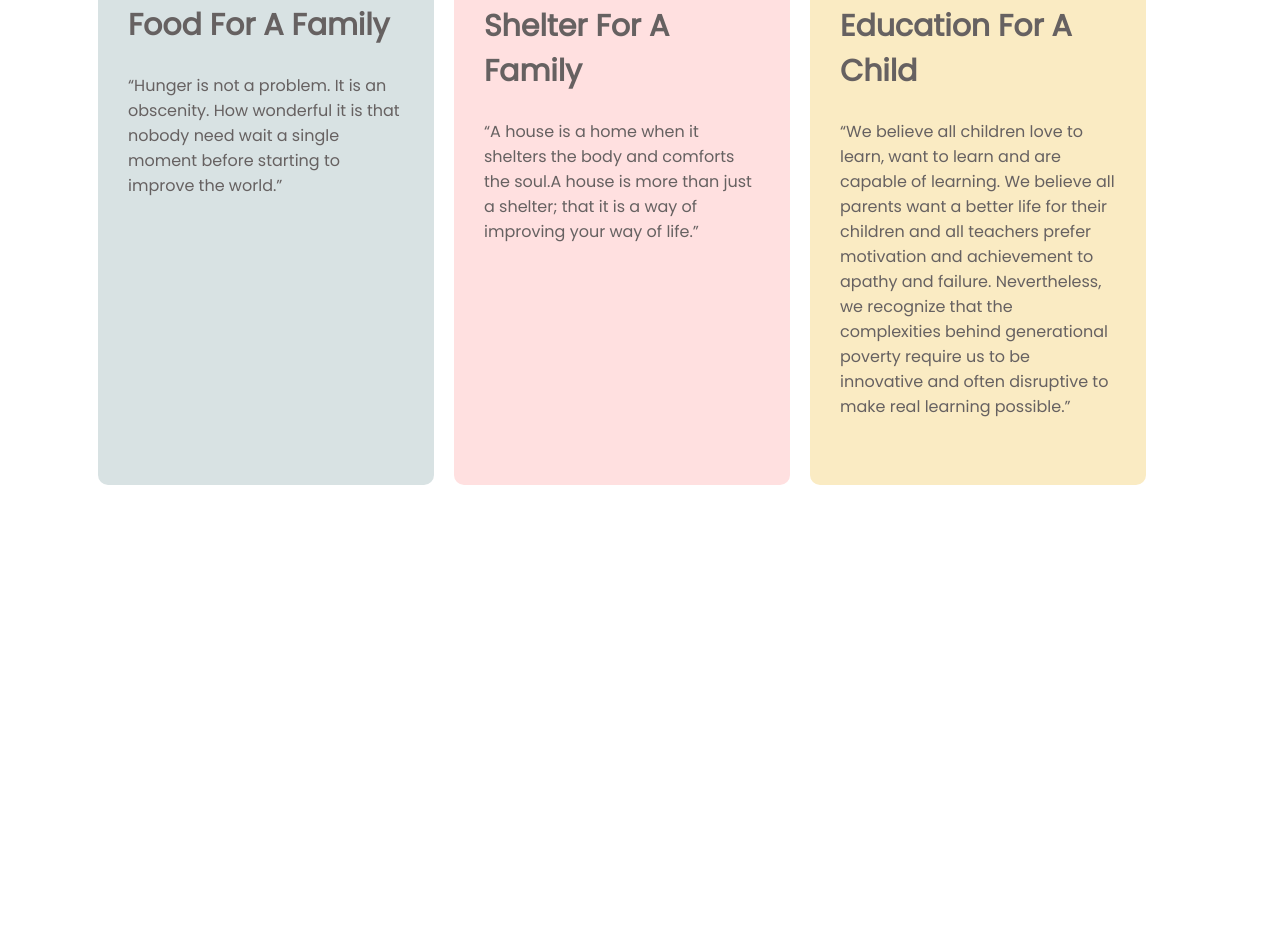
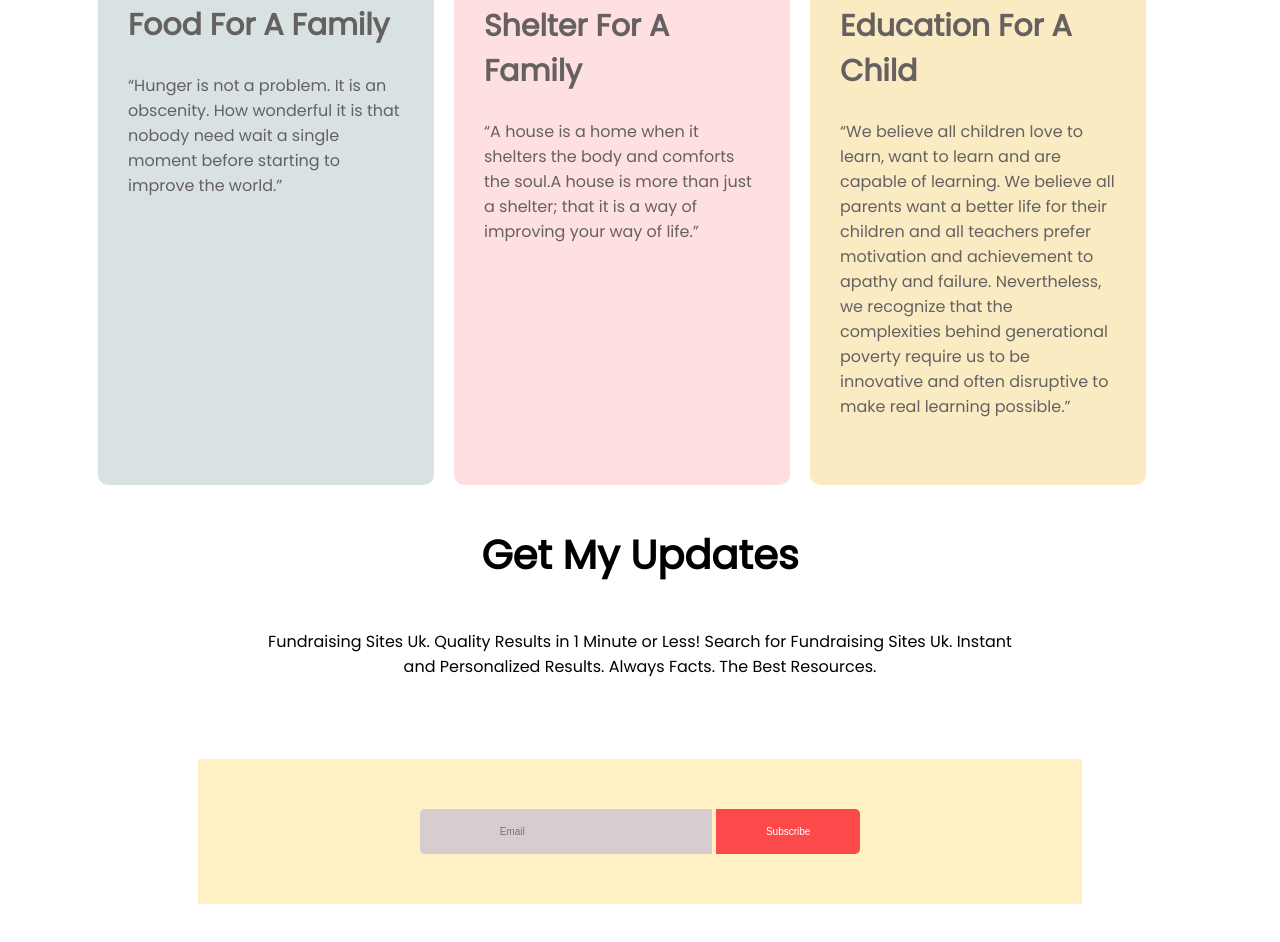
Before and after one commit to SubhroCorraya/donate-today, a plain HTML site: page index.html in a window 1280 px wide. Shown: the part 1288-2230 px from the top of the page. Before the commit the page ends 1813 px from the top, so only its background shows below. Drawn offline with Linux system fonts and the light colour scheme.

Commit message:
my-updates

```diff
--- a/index.html
+++ b/index.html
@@ -95,6 +95,22 @@
         </div>
 
     </section>
+    <section class="my-updates">
+        <div>
+            <h1>
+                Get My Updates
+            </h1>
+            <p>
+                Fundraising Sites Uk. Quality Results in 1 Minute or Less! Search for Fundraising Sites Uk. Instant and
+                Personalized Results. Always Facts. The Best Resources.
+            </p>
+            <div class="emaill">
+                <form class="" action="">
+                    <input type="email" class="email-one" placeholder="Email">
+                    <button class="subscribe">Subscribe</button>
+                </form>
+            </div>
+    </section>
 </body>
 
 </html>
--- a/style.css
+++ b/style.css
@@ -138,3 +138,37 @@ input[type=button] {
     text-align: left;
     border-radius: 10px;
 }
+
+.my-updates h1 {
+    text-align: center;
+}
+
+.my-updates p {
+    text-align: center;
+    padding: 10px 250px;
+}
+
+.emaill {
+    background-color: #fff1c4;
+    margin: 70px 15%;
+    padding: 50px 40px;
+    text-align: center;
+
+}
+
+.subscribe {
+    padding: 17px 50px;
+    background-color: #fc4949;
+    border-width: 0;
+    color: white;
+    font-size: 10px;
+    border-radius: 0 5px 5px 0;
+}
+
+.email-one {
+    background-color: #d6cece;
+    padding: 17px 80px;
+    border-width: 0;
+    font-size: 10px;
+    border-radius: 5px 0 0 5px;
+}
```
